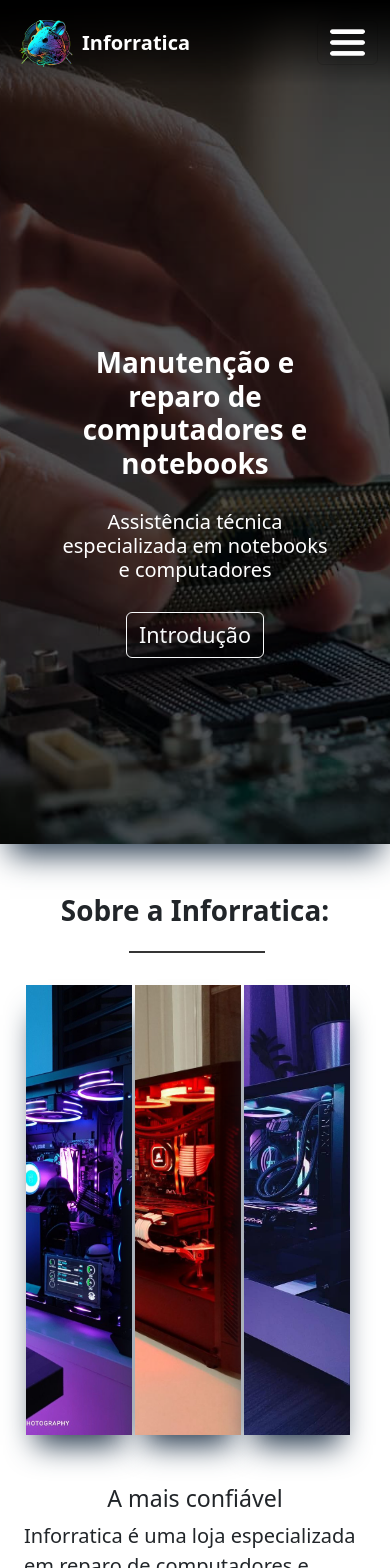
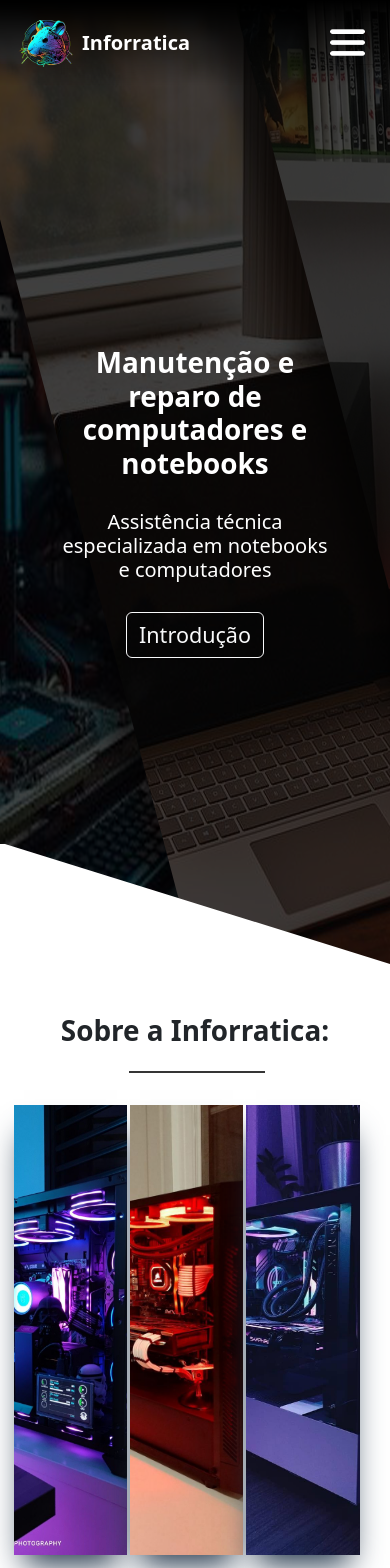
Before and after one commit to FelipeRotermel/InforraticaSite, a Vue app: page / in a window 390 px wide. Shown: the top 1568 px of the page. Built offline with nearby package versions, Linux system fonts and the light colour scheme.

Commit message:
Home Design att

```diff
--- a/src/components/home/AboutPc.vue
+++ b/src/components/home/AboutPc.vue
@@ -2,6 +2,7 @@
 
 <template>
     <div class="container-fluid" id="aboutInforratica">
+        <div class="triangleLeft"></div>
         <div class="container container_item">
             <div class="row">
                 <div class="col-md-6" id="divLeft">
@@ -17,6 +18,7 @@
                 </div>
             </div>
         </div>
+        <div class="triangleRight"></div>
     </div>
 </template>
 
@@ -24,7 +26,6 @@
 
 .container-fluid {
     position: relative;
-    padding-top: 50px;
     background-color: #dadada;
 }
 
@@ -45,4 +46,14 @@ img {
     height: 100%;
 }
 
+.triangleLeft {
+    border-Left: 98.8vw solid transparent;
+    border-top: 120px solid white;
+}
+
+.triangleRight {
+    border-right: 98.8vw solid transparent;
+    border-bottom: 120px solid white;
+}
+
 </style>
--- a/src/components/home/BGintro.vue
+++ b/src/components/home/BGintro.vue
@@ -14,6 +14,7 @@
                 </div>
             </div>
         </div>
+        <div class="triangle"></div>
     </div>
 </template>
 
@@ -23,11 +24,10 @@
     background-color: rgb(232, 232, 232);
     padding: 0;
     margin: 0;
-    box-shadow: rgb(38, 57, 77) 0px 20px 30px -10px;
+    background-image: url("@/assets/img/bgintro.png");
 }
 
 .carousel {
-    background-image: url("@/assets/img/bgintro.png");
     min-height: 500px;
     background-attachment: fixed;
     background-position: center;
@@ -44,6 +44,11 @@
     margin-bottom: 15vh;
 }
 
+.triangle {
+  border-right: 98.8vw solid transparent;
+  border-bottom: 120px solid white;
+}
+
 .text {
     margin-bottom: 7%;
 }
--- a/src/components/home/CarouselLogos.vue
+++ b/src/components/home/CarouselLogos.vue
@@ -2,6 +2,7 @@
 
 <template>
     <div id="marcas" class="carousel slide" data-bs-ride="carousel">
+        <div class="triangleRight"></div>
         <div class="carousel-inner">
             <h1 class="fs-1 text-center">Trabalhamos com:</h1>
             <div class="carousel-item active">
@@ -43,6 +44,7 @@
                 </div>
             </div>
         </div>
+        <div class="triangleLeft"></div>
         <button class="carousel-control-prev" type="button" data-bs-target="#marcas" data-bs-slide="prev">
             <i class="bi bi-arrow-left-circle"></i>
         </button>
@@ -55,7 +57,7 @@
 <style scoped>
 
 .carousel {
-    box-shadow: inset 0 0 35px 5px rgba(0,0,0,0.25), inset 0 2px 1px 1px rgba(255,255,255,0.9);
+    background-color: rgb(216, 216, 216);
 }
 .cards-wrapper {
     display: flex;
@@ -83,8 +85,31 @@
     padding: 1em;
 }
 
+.triangleRight {
+    border-right: 98.8vw solid transparent;
+    border-top: 120px solid white;
+}
+
+.triangleLeft {
+    border-right: 98.8vw solid transparent;
+    border-bottom: 120px solid white;
+}
+
 i {
     font-size: 2rem;
     color: black;
 }
+
+@media screen and (max-width: 767px) {
+    .triangleLeft {
+        border-bottom: 40px solid white;
+    }
+    .triangleRight {
+        border-top: 40px solid white;
+    }
+    img {
+        width: 60px;
+    }
+}
+
 </style>
--- a/src/views/HomeView.vue
+++ b/src/views/HomeView.vue
@@ -21,3 +21,11 @@
     <ZaWarudo />
     <FooterComp />
 </template>
+
+<style scoped>
+  * {
+    overflow-x: hidden;
+    margin: 0;
+    padding: 0;
+  }
+</style>
```
Also changed, not shown: src/assets/img/bgintro.png, src/assets/img/imgfooter.png, src/components/home/AboutInforratica.vue (indentation only). Lines whose indentation alone changed are shown as unchanged.
